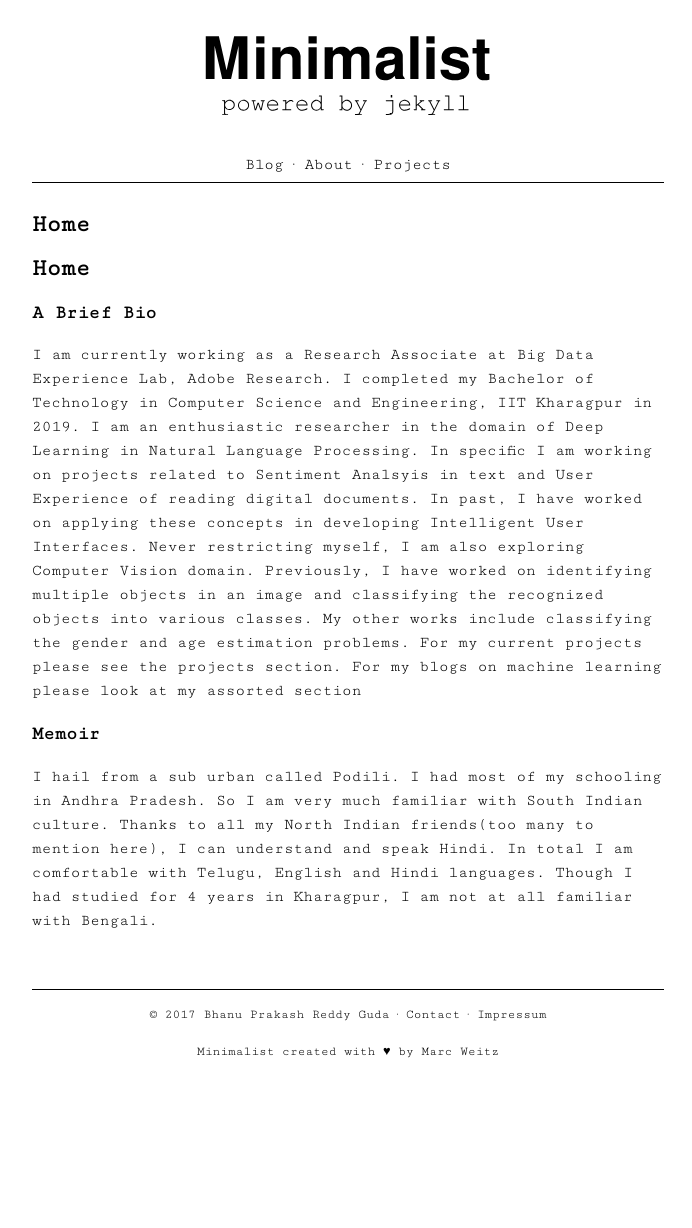
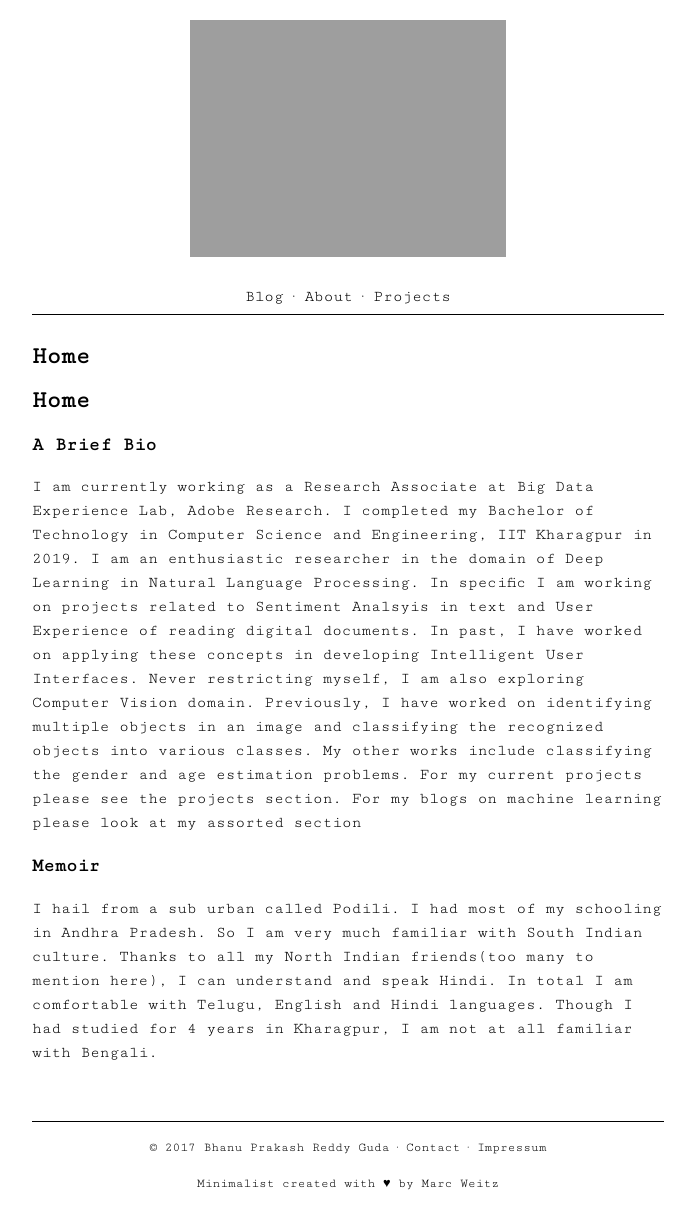
Before and after one commit to bhanu77prakash/bhanu77prakash.github.io, a Jekyll site: the page built from index.md, in a window 1280 px wide. Shown: the whole page, without its empty margins (292-984 px from the left). Built offline with Jekyll 4.4.1, drawn with Linux system fonts in a browser that asks for light colours; our own code applies the rules of GitHub Pages for plain Markdown files; before the commit the page ends 1096 px from its top, so only the background shows below that.

Commit message:
Updated site

```diff
--- a/_includes/logo.html
+++ b/_includes/logo.html
@@ -1,5 +1,5 @@
 <div id="logo">
   <a href="{{site.url}}{{site.baseurl}}/">
-    <img src="{{site.url}}{{site.baseurl}}/assets/images/logo.svg" alt="Logo"></img>
+    <img src="{{site.url}}{{site.baseurl}}/assets/images/logo.jpg" alt="Logo"></img>
   </a>
 </div>
```
Also changed, not shown: assets/images/logo_old.svg (renamed from assets/images/logo.svg), 2 other files.
